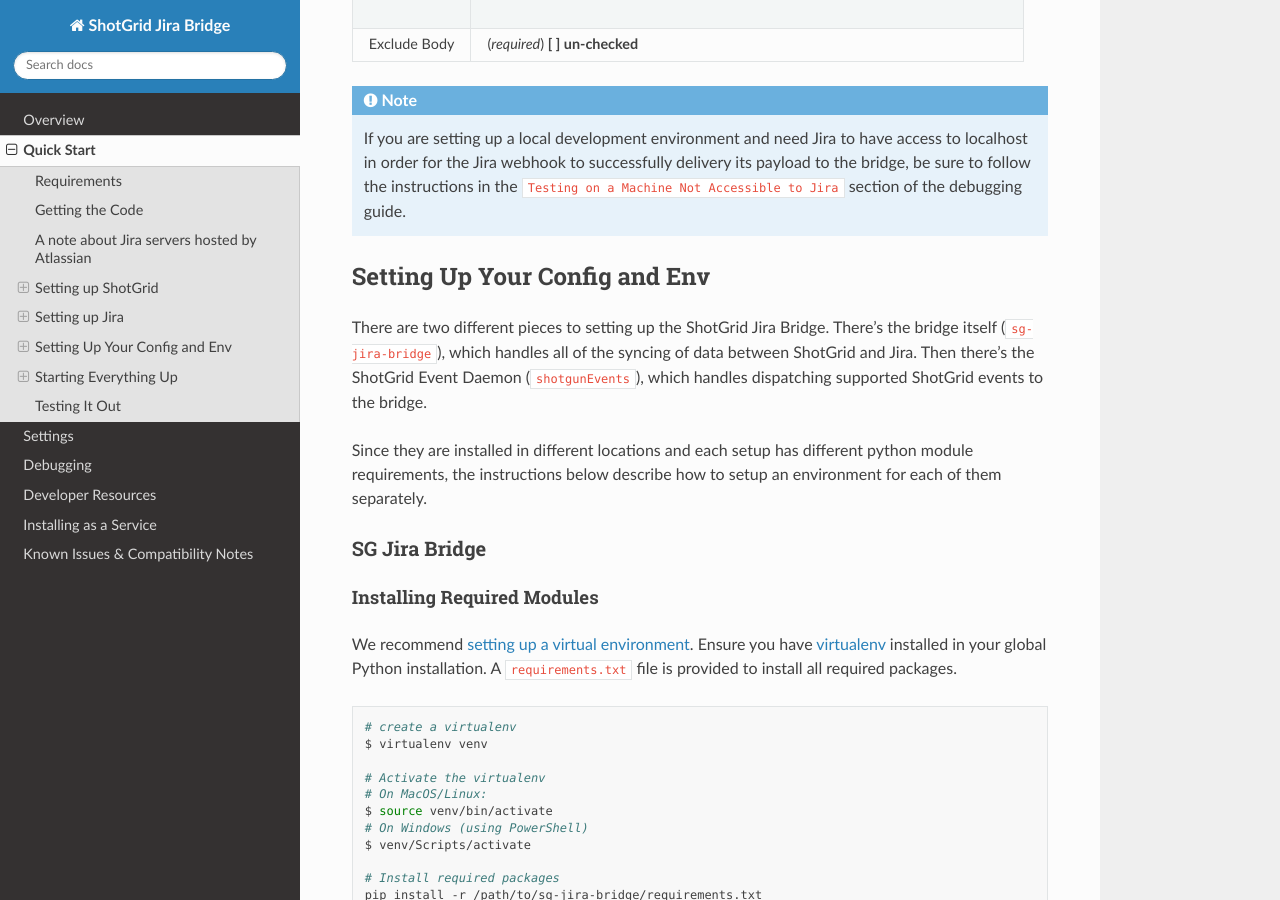
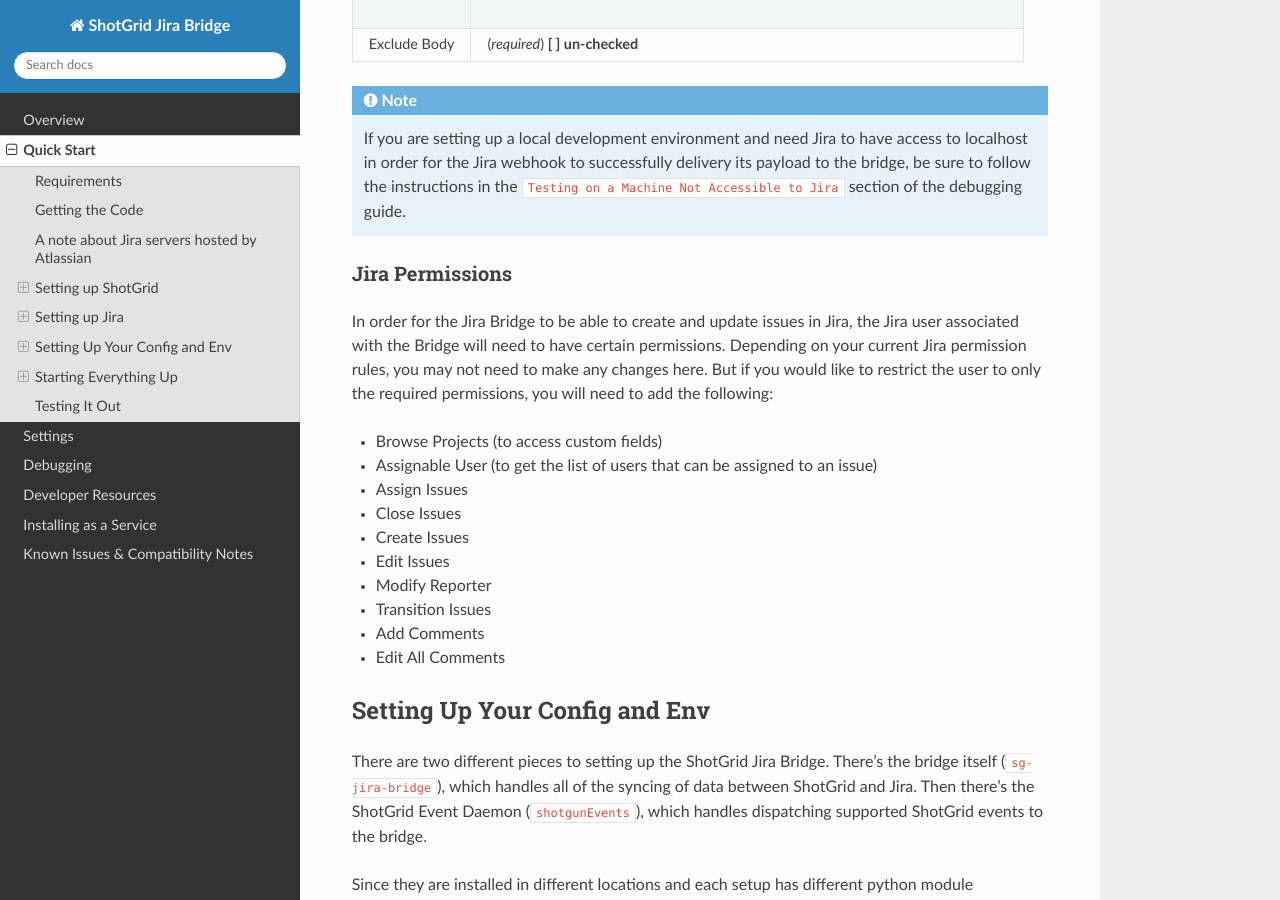
Before and after one commit to shotgunsoftware/sg-jira-bridge, a Sphinx documentation site: the page built from docs/quickstart.rst, in a window 1280 px wide and 900 px high, scrolled down 2519 px. Built offline with Sphinx 7.4.7 and the Read the Docs theme 2.0.0, drawn with Linux system fonts in a browser that asks for light colours; some of the changed text lies outside the part shown.

Commit message:
Swapped jira field table colums around. Added section about permissions

```diff
--- a/docs/quickstart.rst
+++ b/docs/quickstart.rst
@@ -131,6 +131,23 @@
     follow the instructions in the ``Testing on a Machine Not Accessible to Jira`` section of the
     debugging guide.
 
+Jira Permissions
+================
+In order for the Jira Bridge to be able to create and update issues in Jira, the Jira user associated with the Bridge
+will need to have certain permissions. Depending on your current Jira permission rules, you may not need to make
+any changes here. But if you would like to restrict the user to only the required permissions, you will need to add
+the following:
+
+* Browse Projects (to access custom fields)
+* Assignable User (to get the list of users that can be assigned to an issue)
+* Assign Issues
+* Close Issues
+* Create Issues
+* Edit Issues
+* Modify Reporter
+* Transition Issues
+* Add Comments
+* Edit All Comments
 
 Setting Up Your Config and Env
 ******************************
```
Also changed, not shown: other parts of docs/quickstart.rst (+12 -12 lines).
